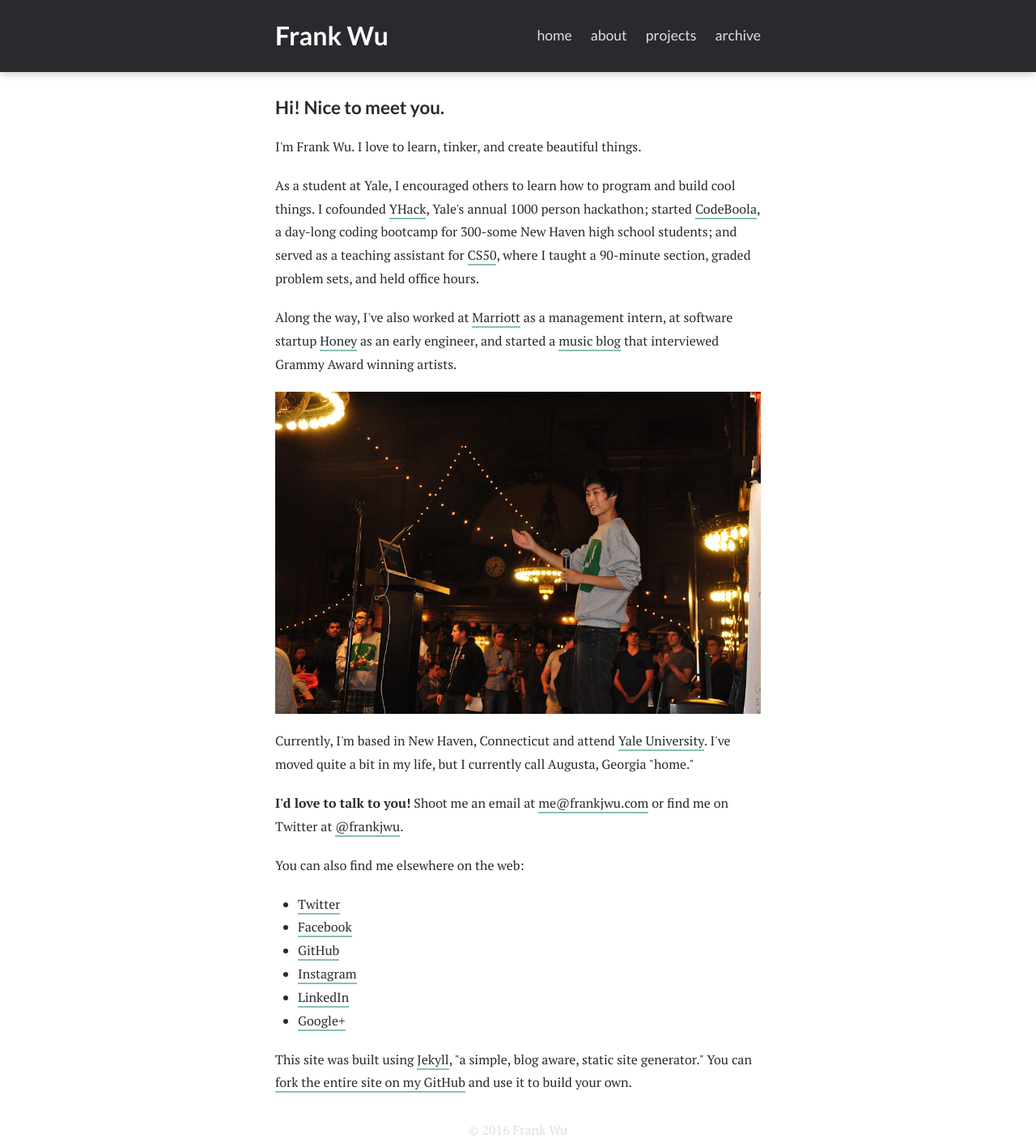
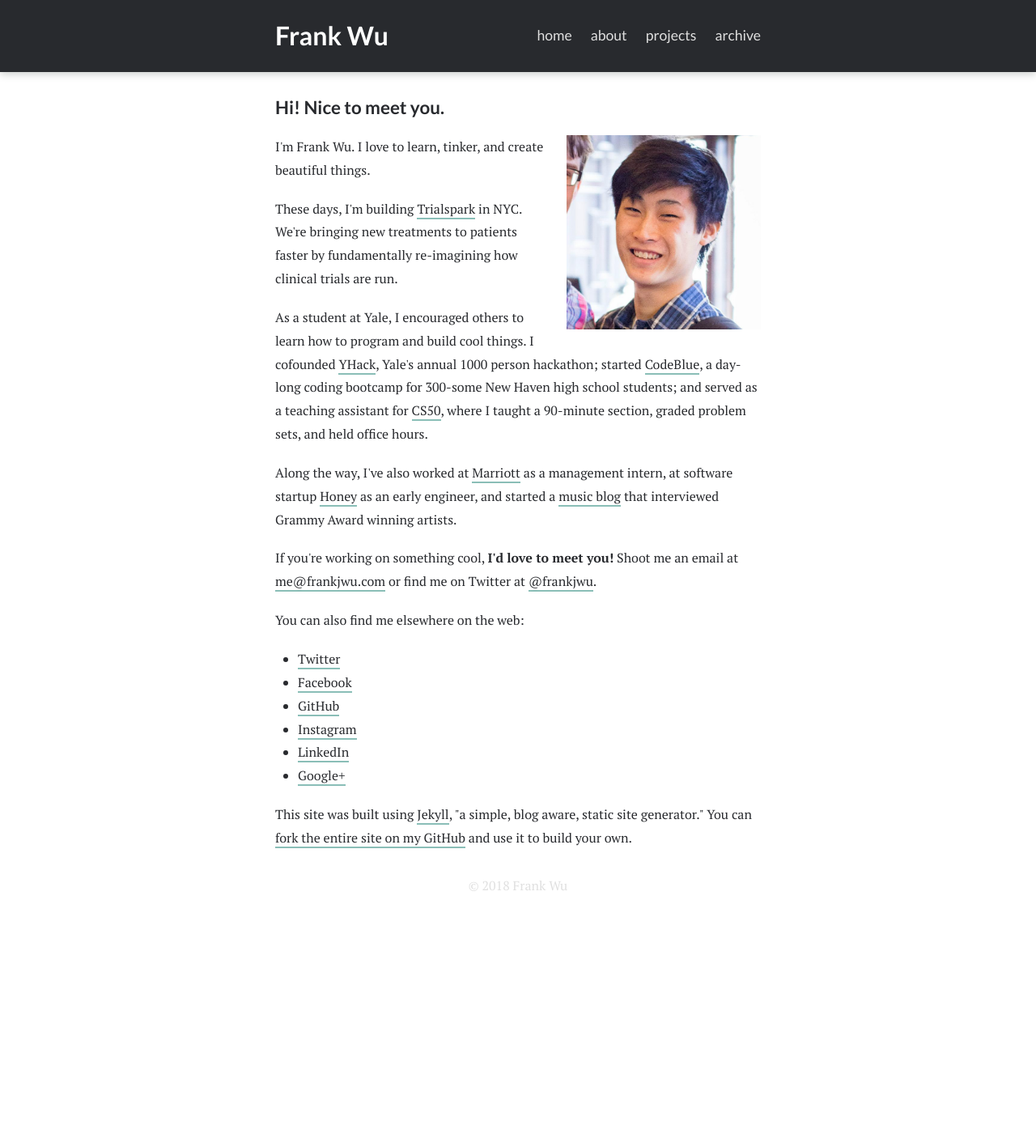
Before and after one commit to frankjwu/frankjwu.github.com, a Jekyll site: the page built from about.html, in a window 1280 px wide. Shown: the whole page at 81% size. Built offline with Jekyll 4.4.1, drawn with Linux system fonts in a browser that asks for light colours; nearby versions of some CDN libraries; after the commit the page ends 1109 px from its top, so only the background shows below that.

Commit message:
2018 refresh

```diff
--- a/_layouts/main.html
+++ b/_layouts/main.html
@@ -40,7 +40,7 @@
     </div>
   </div>
   <div class="footer">
-    <p>© 2016 Frank Wu</p>
+    <p>© 2018 Frank Wu</p>
   </div>
 
 <!-- Google Analytics -->
--- a/about.html
+++ b/about.html
@@ -6,17 +6,15 @@ permalink: /about/index.html
 
 <h1 class="title">Hi! Nice to meet you.</h1>
 
-<p>I'm Frank Wu. I love to learn, tinker, and create beautiful things.</p>
+<p><img id="about" src="/images/Frank Wu.png" alt="Frank Wu">I'm Frank Wu. I love to learn, tinker, and create beautiful things.</p>
 
-<p>As a student at Yale, I encouraged others to learn how to program and build cool things. I cofounded <a href="http://yhack.org/">YHack</a>, Yale's annual 1000 person hackathon; started <a href="http://codeboola.yhack.org/">CodeBoola</a>, a day-long coding bootcamp for 300-some New Haven high school students; and served as a teaching assistant for <a href="https://cs50.yale.edu/">CS50</a>, where I taught a 90-minute section, graded problem sets, and held office hours.</p>
+<p>These days, I'm building <a href="https://trialspark.com">Trialspark</a> in NYC. We're bringing new treatments to patients faster by fundamentally re-imagining how clinical trials are run.</p>
 
-<p>Along the way, I've also worked at <a href="http://www.marriott.com/">Marriott</a> as a management intern, at software startup <a href="https://www.joinhoney.com/">Honey</a> as an early engineer, and started a <a href="http://lostinthesound.com/">music blog</a> that interviewed Grammy Award winning artists.</p>
+<p>As a student at Yale, I encouraged others to learn how to program and build cool things. I cofounded <a href="http://yhack.org/">YHack</a>, Yale's annual 1000 person hackathon; started <a href="http://codeblue.yhack.org/">CodeBlue</a>, a day-long coding bootcamp for 300-some New Haven high school students; and served as a teaching assistant for <a href="https://cs50.yale.edu/">CS50</a>, where I taught a 90-minute section, graded problem sets, and held office hours.</p>
 
-<img src="/images/Frank Wu.jpg" alt="Frank Wu at Y-Hack 2013">
+<p>Along the way, I've also worked at <a href="https://www.marriott.com/">Marriott</a> as a management intern, at software startup <a href="https://www.joinhoney.com/">Honey</a> as an early engineer, and started a <a href="http://lostinthesound.com/">music blog</a> that interviewed Grammy Award winning artists.</p>
 
-<p>Currently, I'm based in New Haven, Connecticut and attend <a href="http://yale.edu/">Yale University</a>. I've moved quite a bit in my life, but I currently call Augusta, Georgia "home."</p>
-
-<p><b>I'd love to talk to you!</b> Shoot me an email at <a href="mailto:me@frankjwu.com">me@frankjwu.com</a> or find me on Twitter at <a href="http://twitter.com/frankjwu">@frankjwu</a>.</p>
+<p>If you're working on something cool, <b>I'd love to meet you!</b> Shoot me an email at <a href="mailto:me@frankjwu.com">me@frankjwu.com</a> or find me on Twitter at <a href="http://twitter.com/frankjwu">@frankjwu</a>.</p>
 
 <p>You can also find me elsewhere on the web:</p>
 <ul>
--- a/css/styles.css
+++ b/css/styles.css
@@ -180,6 +180,13 @@ table {
 		color: #969896;
 	}
 
+img#about {
+	float: right;
+	padding: 0 0 20px 20px;
+	width: 40%;
+	max-width: 250px;
+}
+
 /*****************************************************************************/
 /*
 /* Content
```
Also changed, not shown: images/Frank Wu.jpg (deleted), images/Frank Wu.png (added), images/me.png (deleted).
